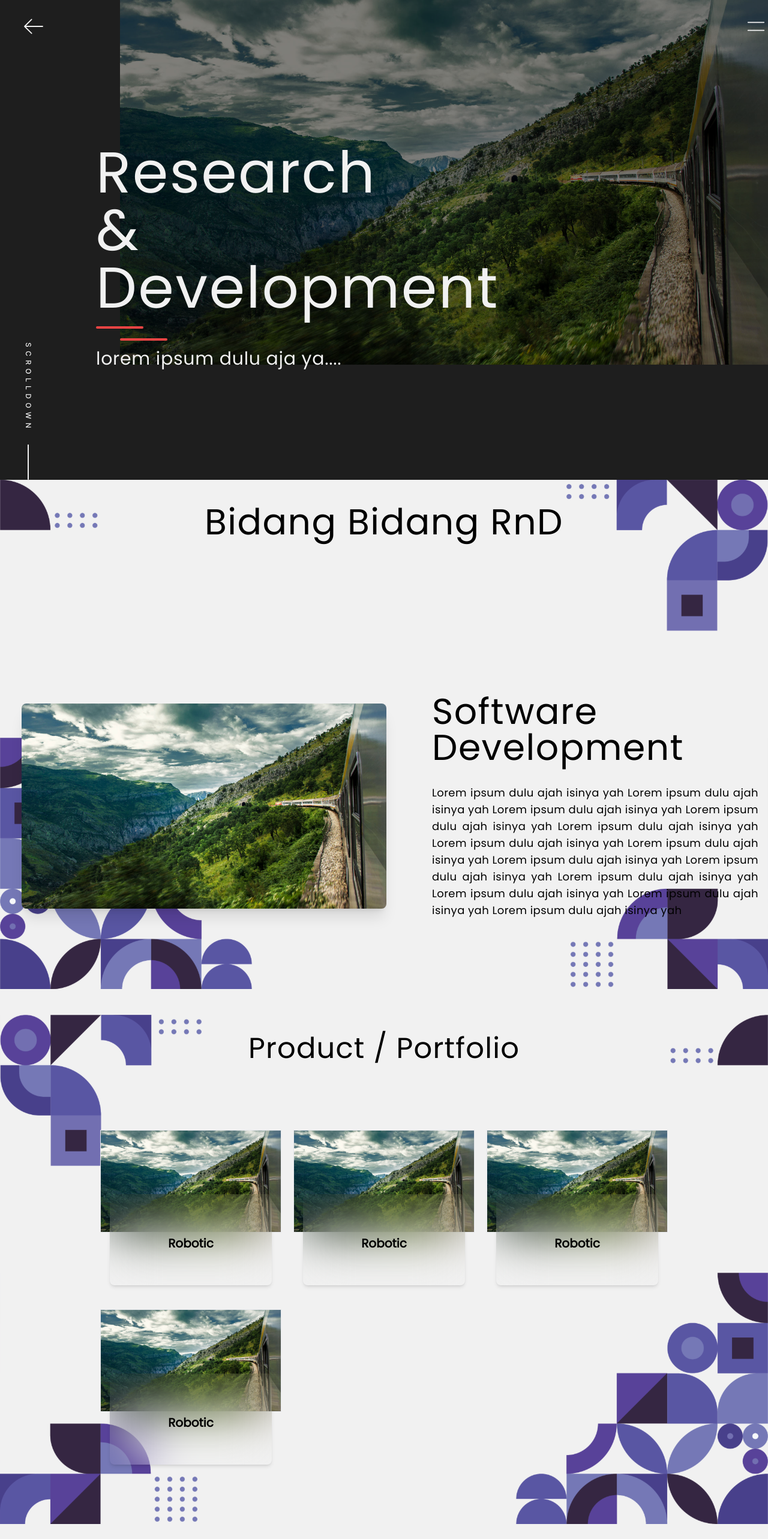
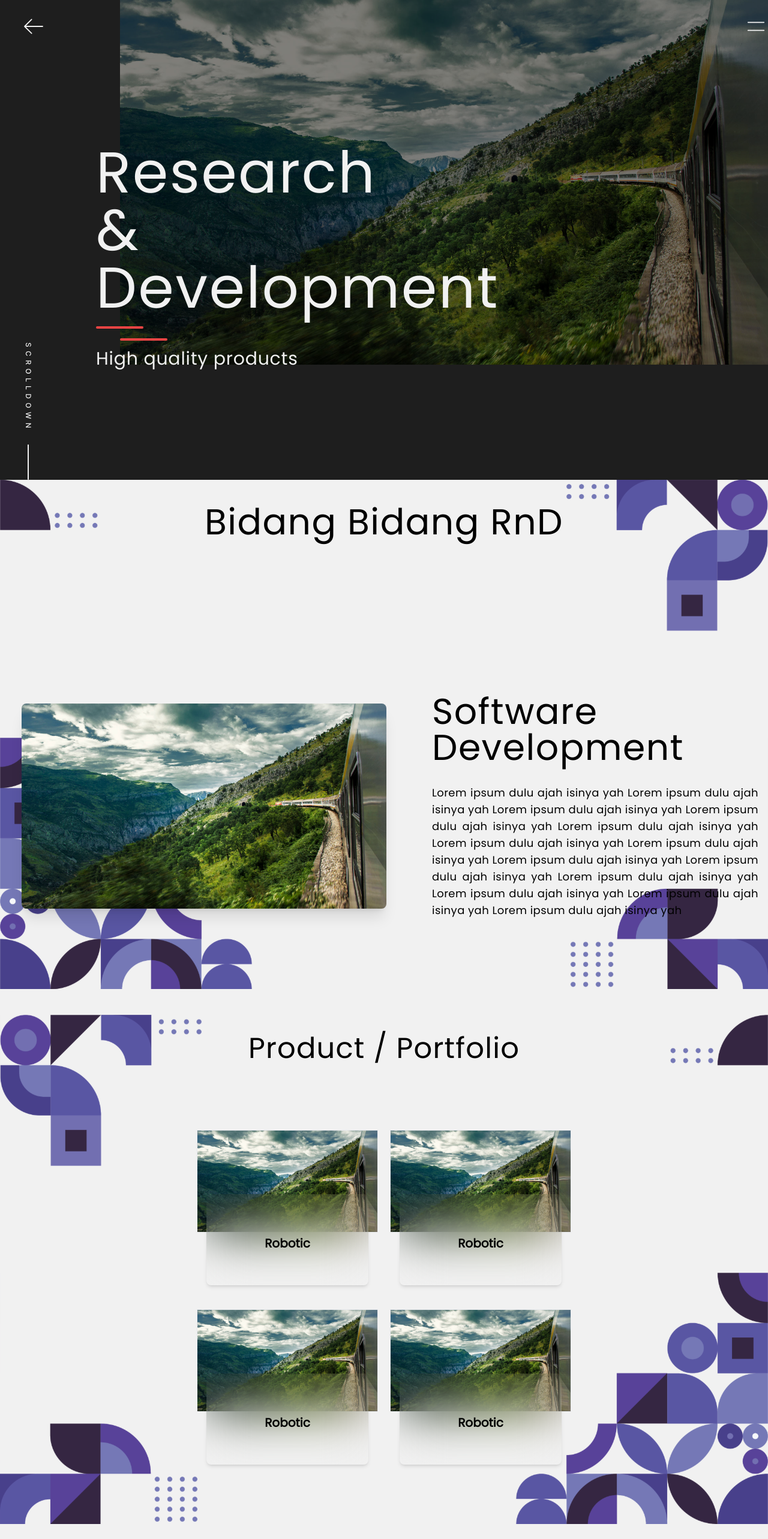
Before and after one commit to yogihendrawan79/react-tailwind, a React (Create React App) app: page / in a window 1280 px wide. Shown: the top 2566 px of the page at 60% size. Built offline with nearby package versions, Linux system fonts and the light colour scheme.

Commit message:
fix: fixing some words

```diff
--- a/src/App.js
+++ b/src/App.js
@@ -130,7 +130,7 @@
                 className="mt-3 font-base text-3xl tracking-wide"
                 style={{ color: "#f1f1f1" }}
               >
-                lorem ipsum dulu aja ya....
+                High quality products
               </h3>
             </div>
           </div>
@@ -200,7 +200,7 @@
               </div>
             </div>
             <div className="flex justify-center items-center">
-              <div className="grid grid-cols-3 gap-5">
+              <div className="grid grid-cols-2 gap-5">
                 <div className="z-20 wrapper antialiased">
                   <div className="hover:-translate-y-3 hover:duration-300">
                     <div
@@ -339,7 +339,7 @@
               </div>
             </div>
             <div className="flex justify-center items-center">
-              <div className="grid grid-cols-3 gap-5">
+              <div className="grid grid-cols-2 gap-5">
                 <div className="z-20 wrapper antialiased">
                   <div className="hover:-translate-y-3 hover:duration-300">
                     <div
@@ -460,7 +460,7 @@
                     className="font-base text-4xl ml-3 tracking-wide mt-5 mb-3"
                     style={{ color: "#000000" }}
                   >
-                    Ruangan Lorem 1
+                    Ruang Aplikasi
                   </h1>
                   <h3
                     className="mt-5 font-base max-w-sm ml-3 mb-3 text-justify text-lg tracking-wide"
@@ -485,7 +485,7 @@
                     className="font-base text-4xl text-right tracking-wide mt-5 mb-3 mr-3"
                     style={{ color: "#000000" }}
                   >
-                    Ruangan Lorem 2
+                    TIKomPedia
                   </h1>
                   <div className="flex justify-end place-items-end">
                     <h3
@@ -512,7 +512,7 @@
                     className="font-base text-4xl ml-3 tracking-wide mt-5 mb-3"
                     style={{ color: "#000000" }}
                   >
-                    Ruangan Lorem 3
+                    Data Center
                   </h1>
                   <h3
                     className="mt-5 font-base max-w-sm ml-3 mb-3 text-justify text-lg tracking-wide"
@@ -537,7 +537,7 @@
                     className="font-base text-4xl text-right tracking-wide mt-5 mb-3 mr-3"
                     style={{ color: "#000000" }}
                   >
-                    Ruangan Lorem 4
+                    Lab IOS
                   </h1>
                   <div className="flex justify-end place-items-end">
                     <h3
```
